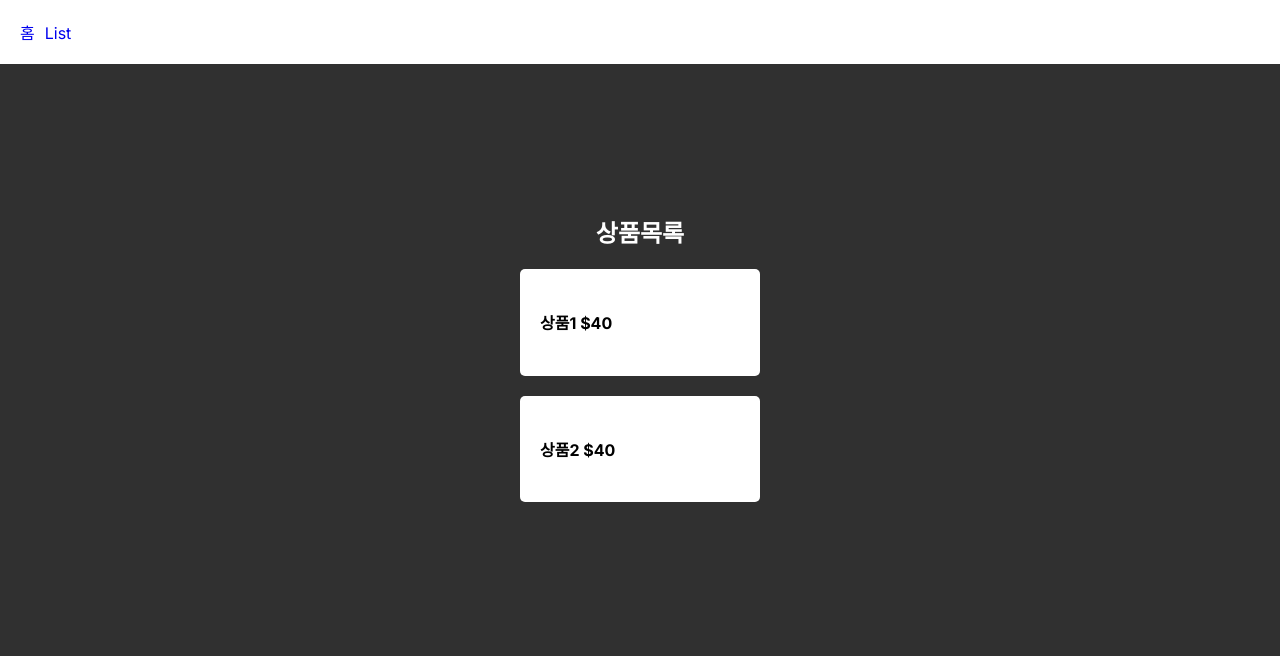
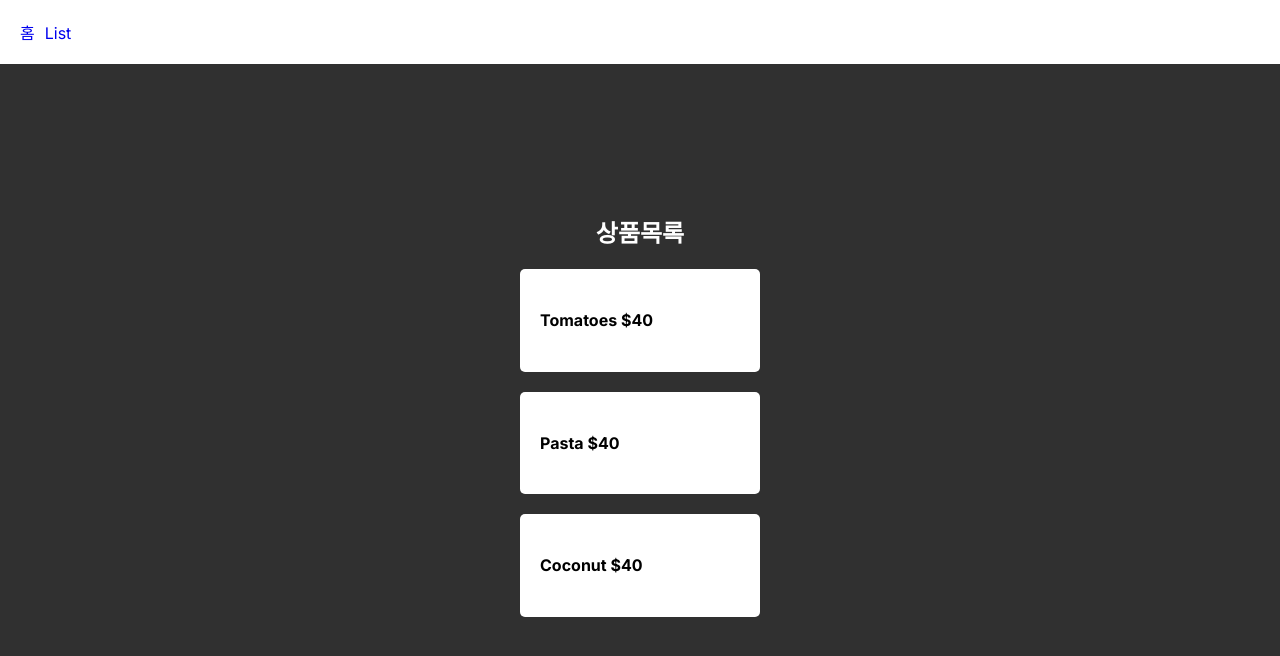
Before and after one commit to Loo-ke/learn-next.js, a Next.js app in the folder fresh/: page /list in a window 1280 px wide. Shown: the top 656 px of the page. Built offline with nearby package versions, Linux system fonts and the light colour scheme.

Commit message:
next.js에서 map 함수 사용 방법

```diff
--- a/fresh/app/list/page.js
+++ b/fresh/app/list/page.js
@@ -1,17 +1,26 @@
 // blahblah/list로 접속하면 상품목록 페이지를 보여주도록 만들어보자!
 // URL로 페이지를 나누는 것이 라우팅
 export default function List() {
+  let 상품 = ['Tomatoes', 'Pasta', 'Coconut']
+  //map 사용법
+  let arr = [2,3,4];
+  arr.map((a, i)=>{
+  // a = arr의 값
+  // i = 반복 될 때마다 0부터 1씩 커지는 정수
+  // return = 새로운 배열을 배열의 길이만큼 담아줌 /reture = 10 -> [10, 10, 10]
+
+  })
   return (
     <div>
       <h2 className="title">상품목록</h2>
-
-      <div className="food">
-        <h4>상품1 $40</h4>
-      </div>
-      <div className="food">
-        <h4>상품2 $40</h4>
-      </div>
-
+      {
+        상품.map((a, i)=>{
+          return (
+          <div className="food">
+            <h4>{상품[i]} $40</h4>
+          </div>)
+        })
+      }
     </div>
   )
 }
```
Also changed, not shown: 1 other file (tests, documents, lock files or other folders).
